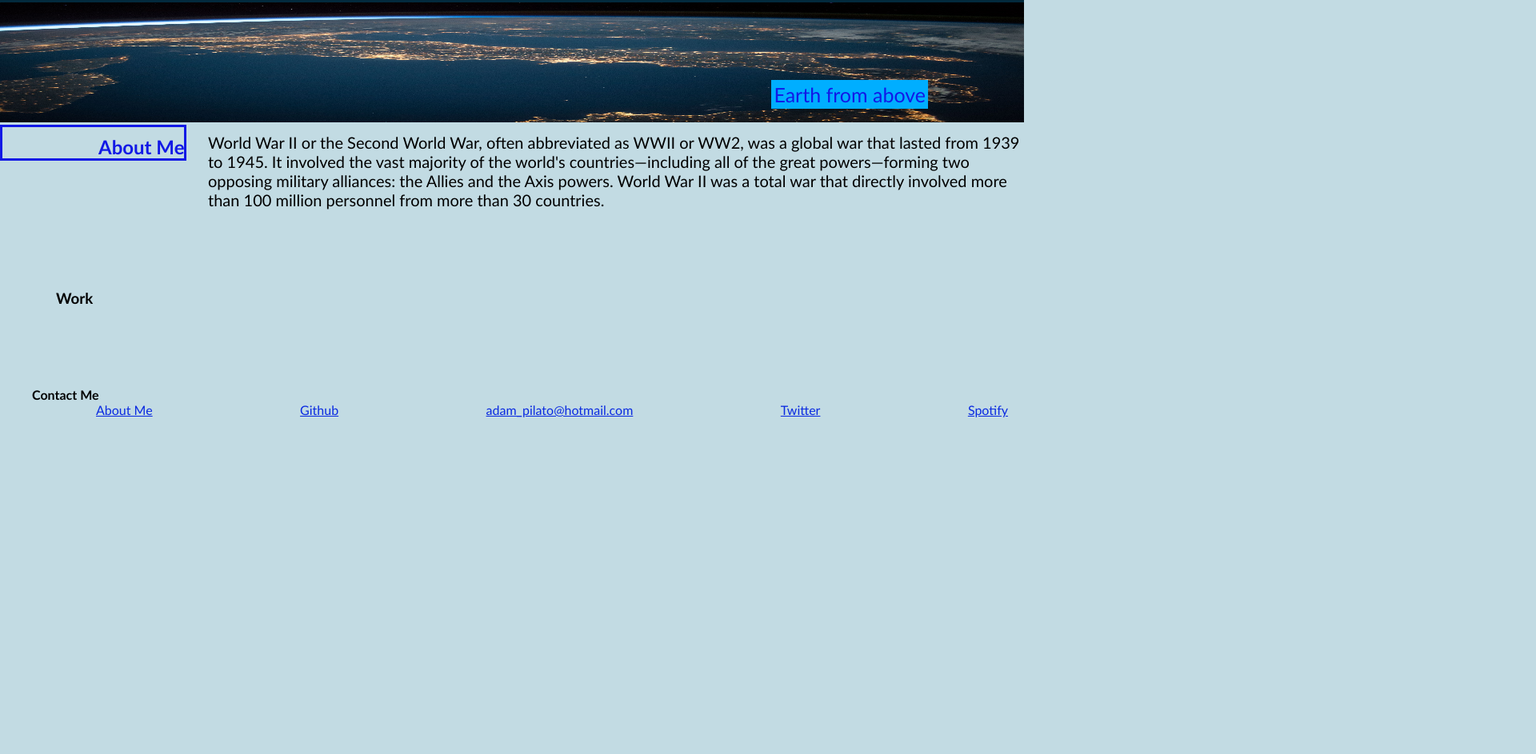
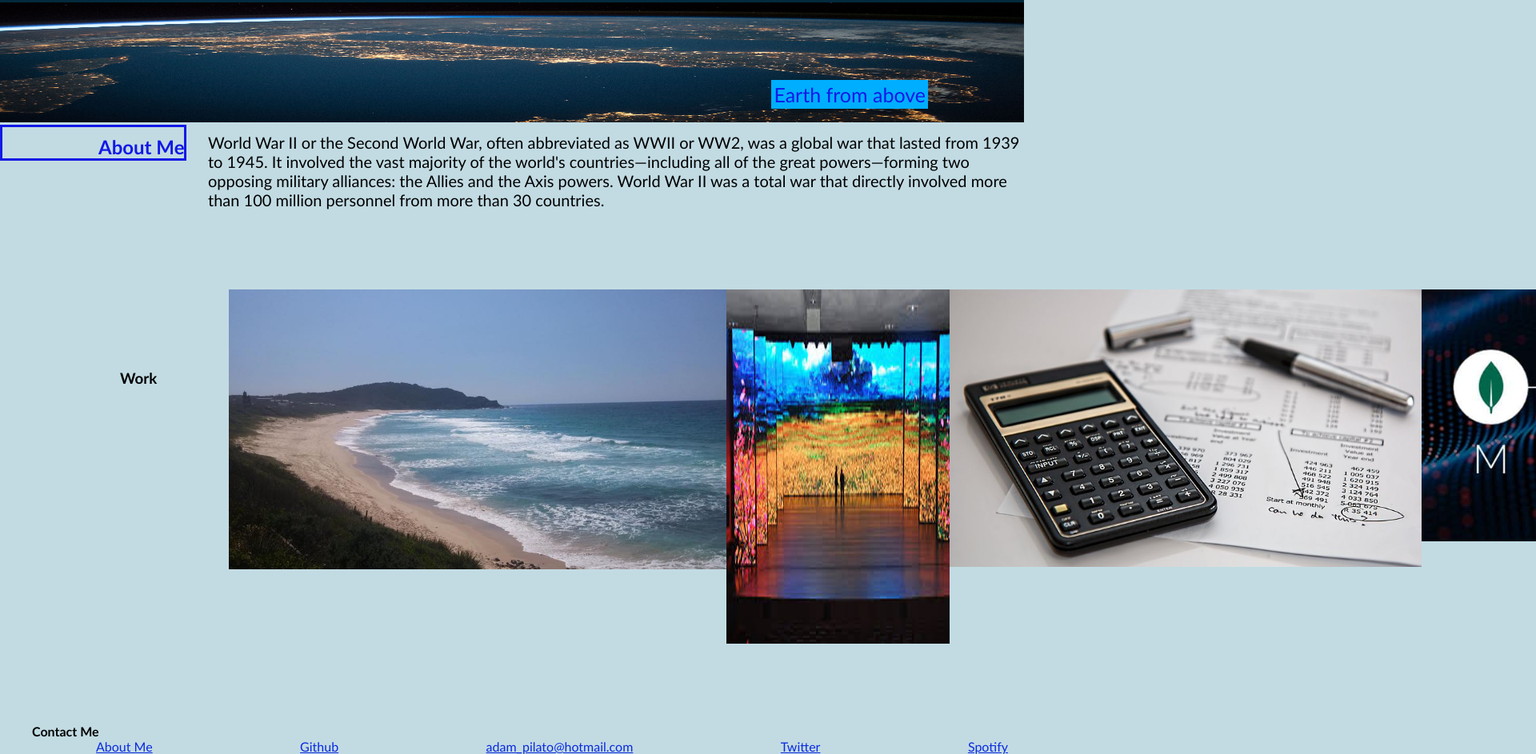
Before and after one commit to Adzy89/Portfolio, a plain HTML site: page index.html in a window 1280 px wide. Shown: the part 59-1002 px from the top of the page at 80% size, 1920 px wide, since content can reach past the window. Before the commit the page ends 800 px from the top, so only its background shows below. Drawn offline with Linux system fonts and the light colour scheme.

Commit message:
added code to html and css

```diff
--- a/css/style.css
+++ b/css/style.css
@@ -12,7 +12,6 @@ body {
 header {
     padding: 10px 10px 10px 0px;
     background-color: #032a3d;
-
 
 }
 
@@ -31,7 +30,8 @@ header nav li {
     font-size: 20px;
 
 }
-header nav ul{
+
+header nav ul {
     display: flex;
     justify-content: space-between;
     list-style-type: none;
@@ -89,15 +89,30 @@ a {
 
 #left2 {
     text-align: left;
-    padding-left: 70px;
+    padding-left: 50px;
     padding-top: 100px;
+    padding-right: 90px;
+
 }
+
 
 #left3 {
     text-align: left;
     padding-left: 40px;
     padding-top: 100px;
 }
+
+.flex-container {
+    padding-top: 100px;
+    padding-left: 100px;
+    display: flex;
+    flex-wrap:nowrap;
+    align-content: space-between;
+
+}
+
+
+
 
 
 
--- a/index.html
+++ b/index.html
@@ -33,12 +33,15 @@
     </p>
 </article>
 
-<section>
+<div class="flex-container">
     <h3 id="left2">Work</h3>
+    <img src="/images/surf2.jpg" alt="Surf Report" width="800px" height="350px"/>
+    <img src="/images/led wall.jpg" alt="Led Wall"/>
+    <img src="/images/calculator.jpg" alt="Calculator" width="50%" height="50%"/>
+    <img src="/images/KB-MERN-Featured.jpg" alt="Pastel Puzzels" width="50%" height="50%"/>
+    <img src="/images/html-css-beginners.jpg" alt="Run buddy" width="50%" height="50%"/>
 
-
-
-</section>
+</div>
 
 <footer>
     <h4 id="left3">Contact Me</h4>
```
Also changed, not shown: images/calculator.jpg (added), images/led wall.jpg (renamed from images/images.jpg), images/surf2.jpg (added).
